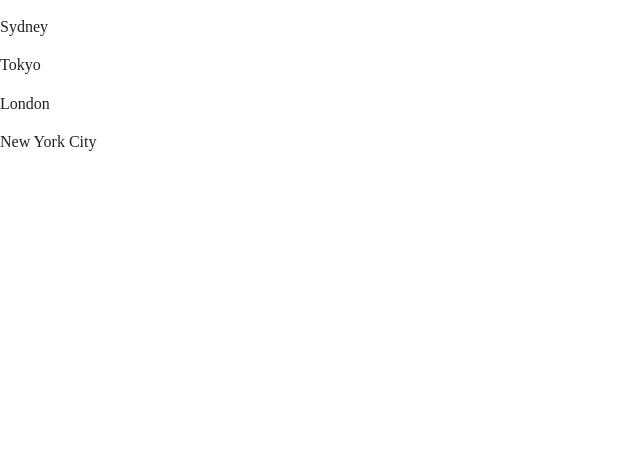
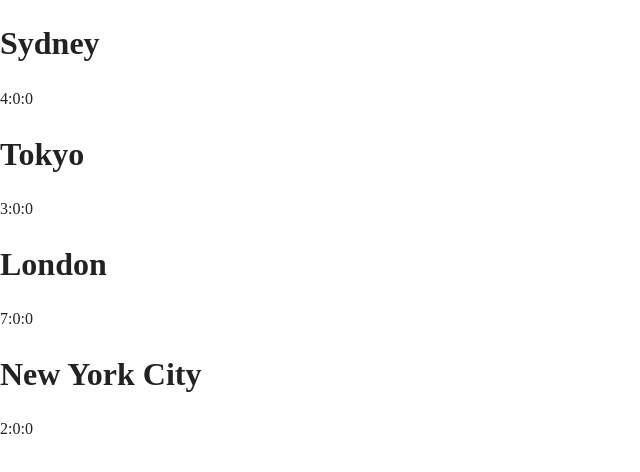
Before and after one commit to dpressey/world_clock, a plain HTML site: page index.html in a window 1280 px wide. Shown: the whole page, without its empty margins (0-640 px from the left). Drawn offline with nearby package versions, Linux system fonts and the light colour scheme.

Commit message:
insert times into the DOM

```diff
--- a/index.html
+++ b/index.html
@@ -19,10 +19,25 @@
         <![endif]-->
 
         <!-- Add your site or application content here -->
-        <p>Sydney</p>
-        <p>Tokyo</p>
-        <p>London</p>
-        <p>New York City</p>
+        <div id="sydney">
+            <h1>Sydney</h1>
+            <p id="sydney-time"></p>
+        </div>
+
+        <div id="tokyo">
+            <h1>Tokyo</h1>
+            <p id="tokyo-time"></p>
+        </div>
+
+        <div id="london">
+            <h1>London</h1>
+            <p id="london-time"></p>
+        </div>
+
+        <div id="nyc">
+            <h1>New York City</h1>
+            <p id="nyc-time"></p>
+        </div>
 
         <script src="//ajax.googleapis.com/ajax/libs/jquery/2.1.1/jquery.min.js"></script>
         <script>window.jQuery || document.write('<script src="js/vendor/jquery-2.1.1.min.js"><\/script>')</script>
--- a/js/main.js
+++ b/js/main.js
@@ -1,22 +1,32 @@
 (function(){
 
 	// Create Datetime objects for each city
-	var crtSydy = function(){
-		var currentDate = new Date(2014, 8, 6, 4, 0, 0);
-	};
+	var crtSydy = new Date(2014, 8, 6, 4, 0, 0);
+	var crtTky  = new Date(2014, 8, 6, 3, 0, 0);
+	var crtLndn = new Date(2014, 8, 6, 7, 0, 0);
+	var crtNwyrk  = new Date(2014, 8, 6, 2, 0, 0);
 
-	var crtTky = function(){
-		var currentDate = new Date(2014, 8, 6, 3, 0, 0);
-	};
-	var crtLndn = function(){
-		var currentDate = new Date(2014, 8, 6, 7, 0, 0);
-	};
-	var crtNwyrk = function(){
-		var currentDate = new Date(2014, 8, 6, 2, 22, 0);
-	};
 
 	//  Insert times into the DOM
+	var insrtDom = function (){
 
+		// set Sydney's time into the paragraph tag with it's css id
+		var sydyTime = document.getElementById("sydney-time");
+		sydyTime.innerHTML = crtSydy.getHours() + ":" + crtSydy.getMinutes() + ":" + crtSydy.getSeconds();
+
+		// set Tokyo's time into the paragraph tag with it's css id
+		var tkyTime = document.getElementById("tokyo-time");
+		tkyTime.innerHTML = crtTky.getHours() + ":" + crtTky.getMinutes() + ":" + crtTky.getSeconds();
+
+		// set London's time into the paragraph tag with it's css id
+		var lndnTime = document.getElementById("london-time");
+		lndnTime.innerHTML = crtLndn.getHours() + ":" + crtLndn.getMinutes() + ":" + crtLndn.getSeconds();
+
+		// set New York City's time into the paragraph tag with it's css id
+		var nwyrkTime = document.getElementById("nyc-time");
+		nwyrkTime.innerHTML = crtNwyrk.getHours() + ":" + crtNwyrk.getMinutes() + ":" + crtNwyrk.getSeconds();
+
+	}; insrtDom();
 
 
 
```
